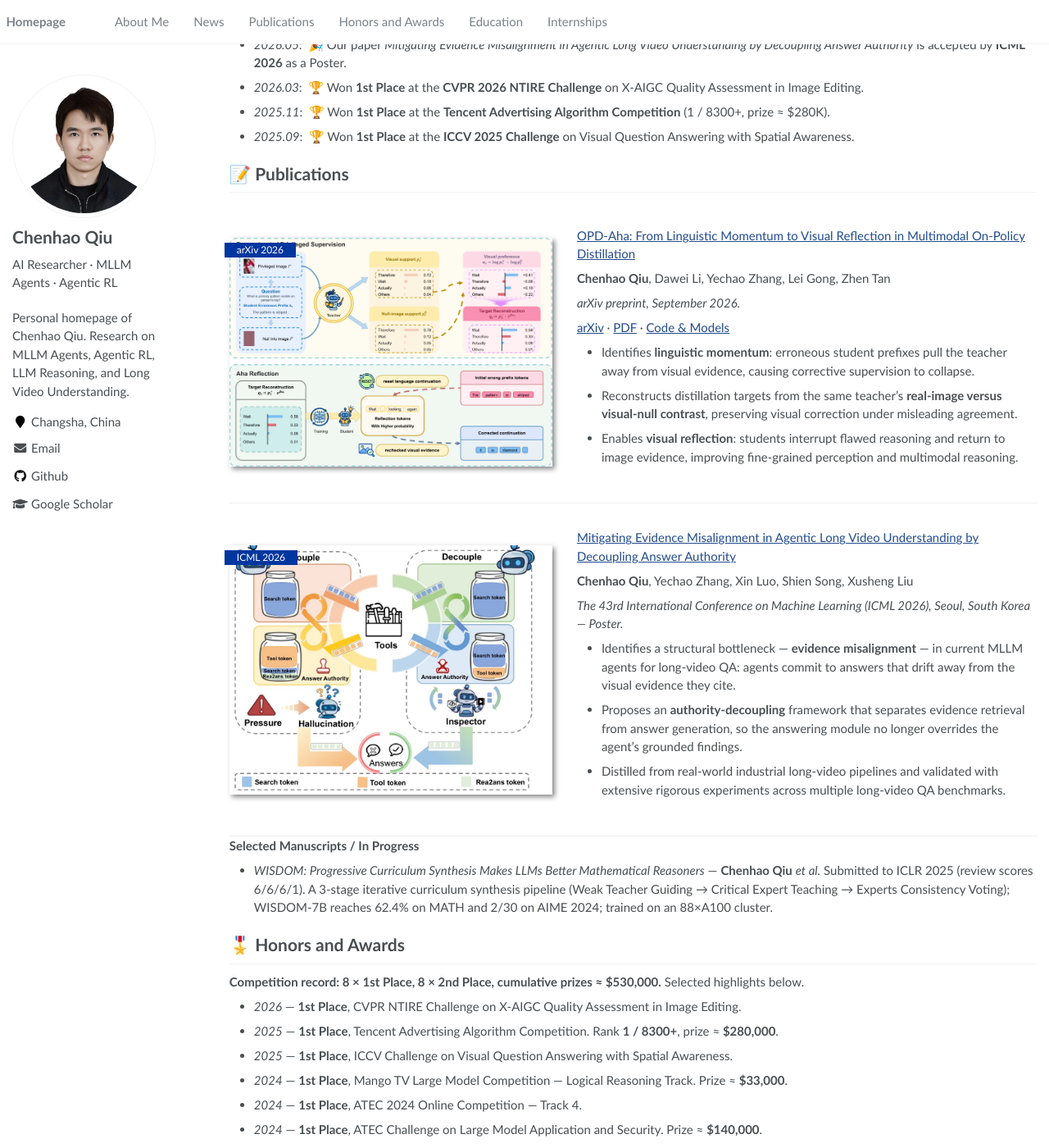
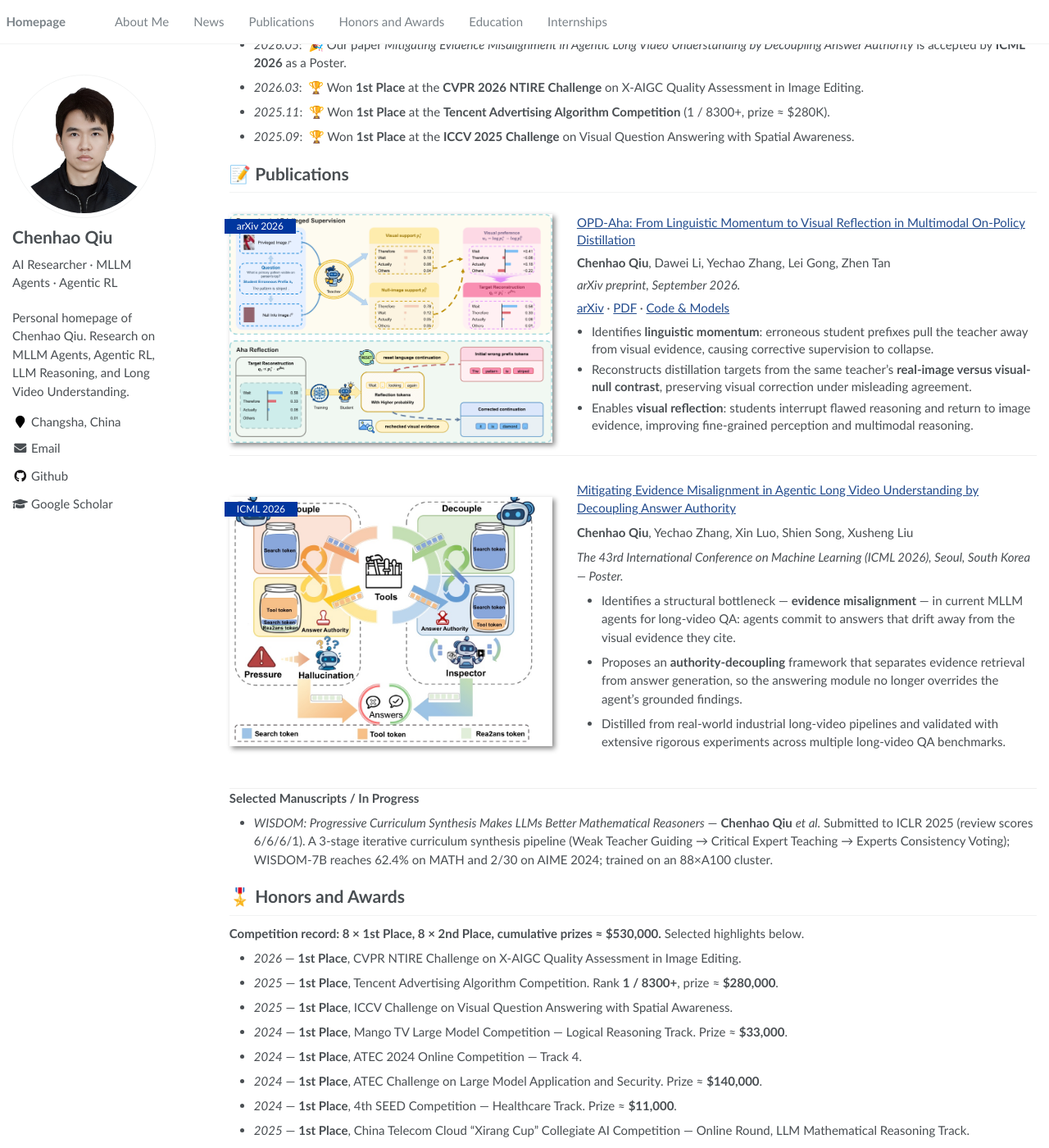
Before and after one commit to Echochef/Echochef.github.io, a Jekyll site: the page built from _pages/about.md, in a window 1280 px wide and 1400 px high, scrolled down 394 px. Shown: the whole window at 82% size. Built offline with Jekyll 4.4.1, drawn with Linux system fonts in a browser that asks for light colours.

Commit message:
Tighten OPD-Aha publication spacing

```diff
--- a/assets/css/main.scss
+++ b/assets/css/main.scss
@@ -87,6 +87,34 @@
 
 }
 
+// Keep the OPD-Aha publication compact without changing other entries.
+#opd-aha {
+    align-items: flex-start;
+    padding: 1em 0;
+
+    .paper-box-text {
+        p, li {
+            line-height: 1.4;
+        }
+        p {
+            margin: 0 0 .45em;
+        }
+        ul {
+            margin: .5em 0 0;
+            padding-left: 1.2em;
+        }
+        li {
+            margin-bottom: .3em;
+        }
+        li:last-child {
+            margin-bottom: 0;
+        }
+    }
+    .paper-box-image img {
+        display: block;
+    }
+}
+
 $scroll_offset : 2em;
 h1:before, .anchor:before {
     content: '';
```
